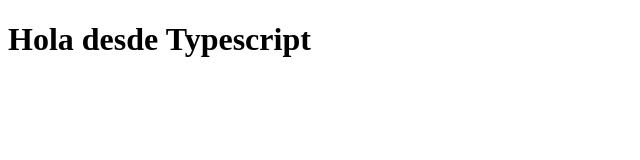
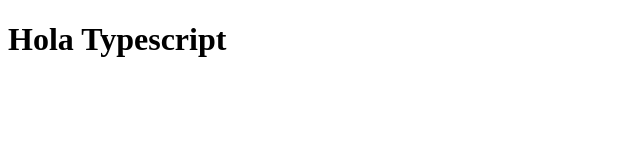
Before and after one commit to jurastrol/11-nodejs-typescript-mysql, a website: page src/public/index.html in a window 1280 px wide. Shown: the whole page, without its empty margins (0-640 px from the left). Drawn offline with Linux system fonts and the light colour scheme.

Commit message:
First commit

```diff
--- a/src/public/index.html
+++ b/src/public/index.html
@@ -9,7 +9,7 @@
 
 <body>
 
-    <h1>Hola desde Typescript</h1>
+    <h1>Hola Typescript</h1>
 
 </body>
 
```
Also changed, not shown: README.md (added), dist/index.js, dist/router/router.js, dist/server/server.js, package.json (line endings or trailing spaces), src/index.ts (line endings or trailing spaces), src/mysql/mysql.ts (line endings or trailing spaces), src/router/router.ts (line endings or trailing spaces), src/server/server.ts (line endings or trailing spaces), tsconfig.json (line endings or trailing spaces), 2 other files.
